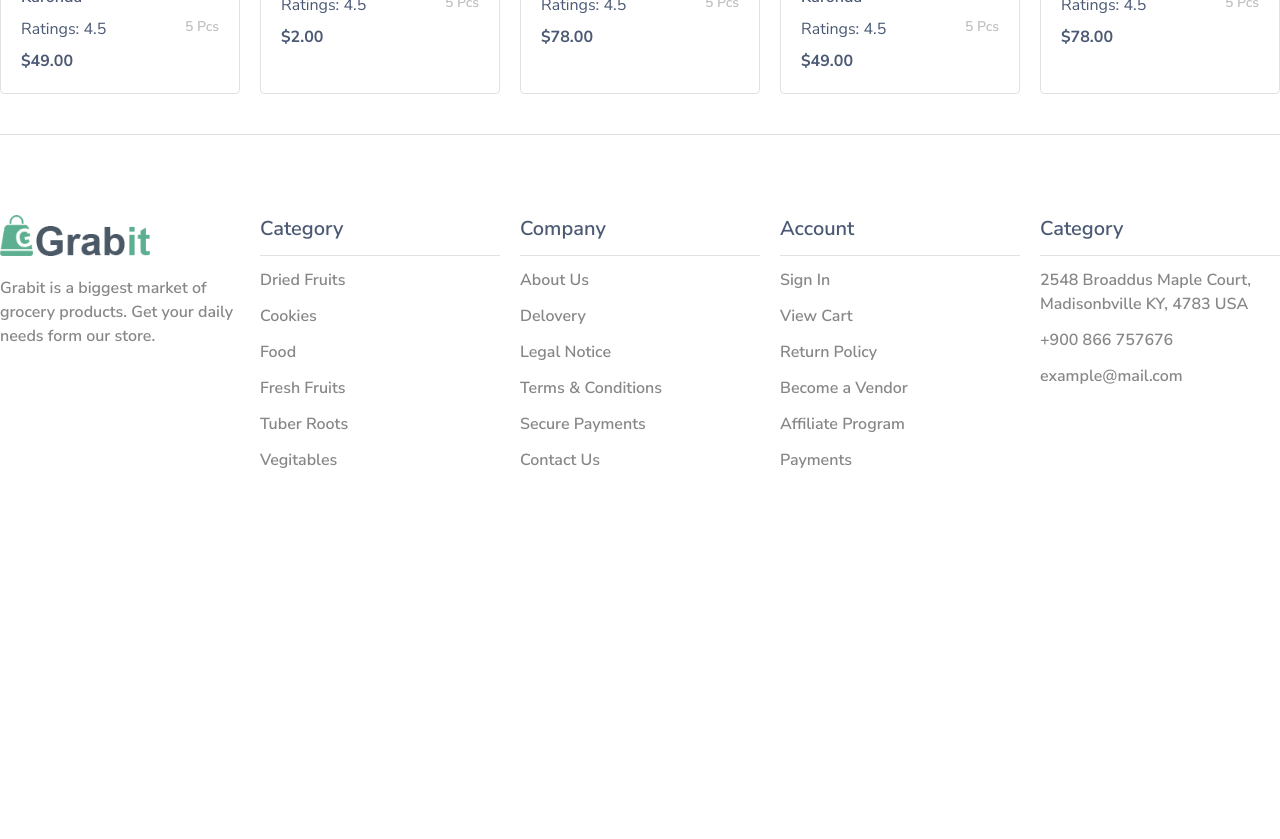
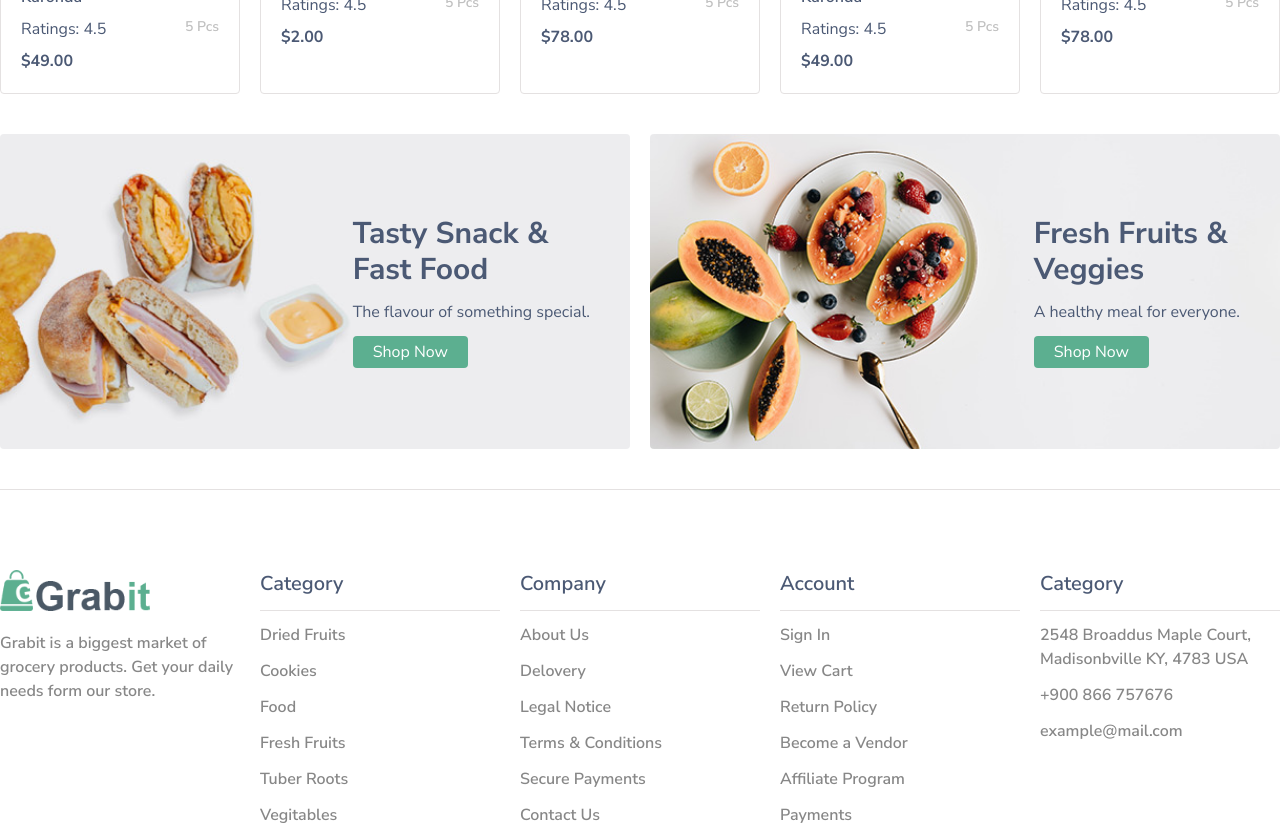
Before and after one commit to SalehAhmed19/e-com, a React (Vite) app: page / in a window 1280 px wide. Shown: the part 2960-3799 px from the top of the page. Before the commit the page ends 3444 px from the top, so only its background shows below. Built offline with nearby package versions, Linux system fonts and the light colour scheme.

Commit message:
offers-added

```diff
--- /dev/null
+++ b/src/Components/Isolated/Offers.jsx
@@ -0,0 +1,41 @@
+import React from "react";
+import img_1 from "../../assets/img/2_0.jpg";
+import img_2 from "../../assets/img/3.jpg";
+
+function Offers() {
+  const offers = [
+    {
+      id: 1,
+      img: img_1,
+      title: "Tasty Snack & Fast Food",
+      subtitle: "The flavour of something special.",
+    },
+    {
+      id: 2,
+      img: img_2,
+      title: "Fresh Fruits & Veggies",
+      subtitle: "A healthy meal for everyone.",
+    },
+  ];
+  return (
+    <div className="grid grid-cols-2 gap-5 my-10">
+      {offers.map((offer) => (
+        <div key={offer.id} className="relative flex items-center">
+          <img className="w-full rounded-sm" src={offer.img} alt="" />
+          <div className="absolute right-0 p-10">
+            <h2 className="font-bold text-3xl">
+              {offer.title.split("&")[0]} &
+            </h2>
+            <h2 className="font-bold text-3xl">{offer.title.split("&")[1]}</h2>
+            <p className="py-3">{offer.subtitle}</p>
+            <button className="bg-[#5CAF90] text-white rounded-sm px-5 py-1 cursor-pointer">
+              Shop Now
+            </button>
+          </div>
+        </div>
+      ))}
+    </div>
+  );
+}
+
+export default Offers;
--- a/src/Pages/Home/Home.jsx
+++ b/src/Pages/Home/Home.jsx
@@ -5,6 +5,7 @@ import Deals from "../../Components/Isolated/Deals";
 import Hero from "../../Components/Isolated/Hero";
 import Banner from "../../Components/Isolated/Banner";
 import NewArrivals from "../../Components/Isolated/NewArrivals";
+import Offers from "../../Components/Isolated/Offers";
 
 function Home() {
   return (
@@ -14,6 +15,7 @@ function Home() {
       <Deals />
       <Banner />
       <NewArrivals />
+      <Offers />
     </div>
   );
 }
```
Also changed, not shown: src/assets/img/2_0.jpg (added).
